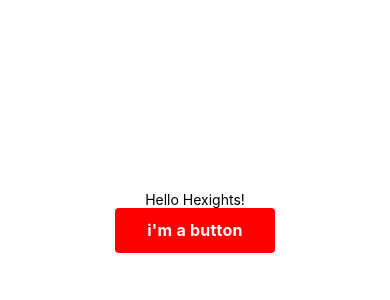
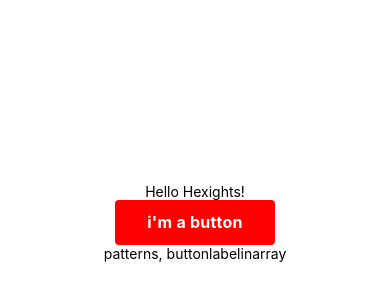
Before and after one commit to gyjin/hex-ights-app, a React Native app: screen / in a window 390 px wide. Shown: the part 200-500 px from the top of the page. Built offline with nearby package versions, Linux system fonts and the light colour scheme.

Commit message:
Add ButtonContainer component

```diff
--- a/App.js
+++ b/App.js
@@ -2,6 +2,7 @@ import React from 'react'
 import Button from './components/Button';
 import { StatusBar } from 'expo-status-bar';
 import { StyleSheet, Text, View } from 'react-native';
+import ButtonContainer from './components/ButtonContainer';
 
 export default function App() {
   return (
@@ -9,6 +10,7 @@ export default function App() {
       <Text>Hello Hexights!</Text>
       <StatusBar style="auto" />
       <Button title={"i'm a button"}></Button>
+      <ButtonContainer containerName={"patterns"} buttonLabels={["button", "label", "in", "array"]}></ButtonContainer>
 
     </View>
   );
--- a/components/Button.js
+++ b/components/Button.js
@@ -4,7 +4,7 @@ import PropTypes from 'prop-types';
 
 export default function Button({title}) {
 
-const pressButton = () => {
+  const pressButton = () => {
     console.log(title + 'button pressed')
   }
 
--- /dev/null
+++ b/components/ButtonContainer.js
@@ -0,0 +1,23 @@
+import React from 'react';
+import { Text, View } from 'react-native';
+import PropTypes from 'prop-types';
+
+
+export default function ButtonContainer({containerName, buttonLabels}) {
+
+  const makeButtonCollection = () => {
+    console.log("make button collection")
+  }
+
+  return (
+    <View>
+      <Text>{containerName}, {buttonLabels}</Text>
+      {makeButtonCollection()}
+    </View>
+  );
+}
+
+ButtonContainer.propTypes = {
+  containerName: PropTypes.string.isRequired,
+  buttonLabels: PropTypes.array.isRequired
+};
```
